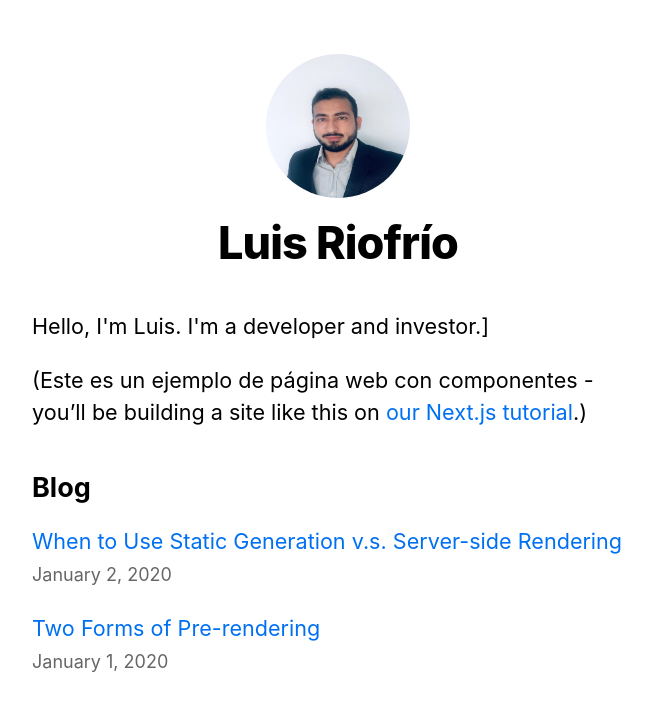
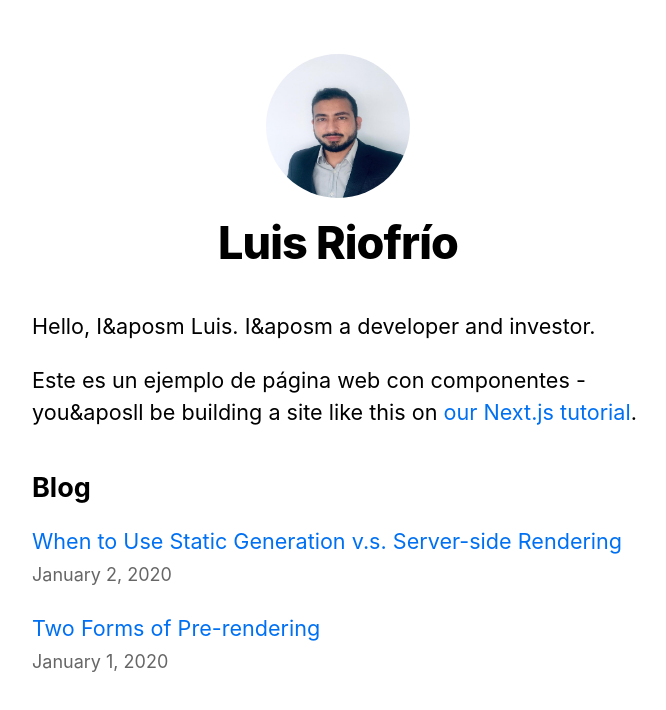
Before and after one commit to lriofrio915/nextjs-blog, a Next.js app: page / in a window 1280 px wide. Shown: the top 710 px of the page, without its empty margins (302-968 px from the left). Built offline with nearby package versions, Linux system fonts and the light colour scheme.

Commit message:
escape de caracteres

```diff
--- a/src/pages/index.js
+++ b/src/pages/index.js
@@ -21,10 +21,10 @@ export default function Home({allPostsData}) {
         <title>{siteTitle}</title>
       </Head>
       <section className={utilStyles.headingMd}>
-        <p>Hello, I'm Luis. I'm a developer and investor.]</p>
+        <p>Hello, I&aposm Luis. I&aposm a developer and investor.</p>
         <p>
-          (Este es un ejemplo de página web con componentes - you’ll be building a site like this on{' '}
-          <a href="https://nextjs.org/learn">our Next.js tutorial</a>.)
+          Este es un ejemplo de página web con componentes - you&aposll be building a site like this on{' '}
+          <a href="https://nextjs.org/learn">our Next.js tutorial</a>.
         </p>
       </section>
       <section className={`${utilStyles.headingMd} ${utilStyles.padding1px}`}>
```
